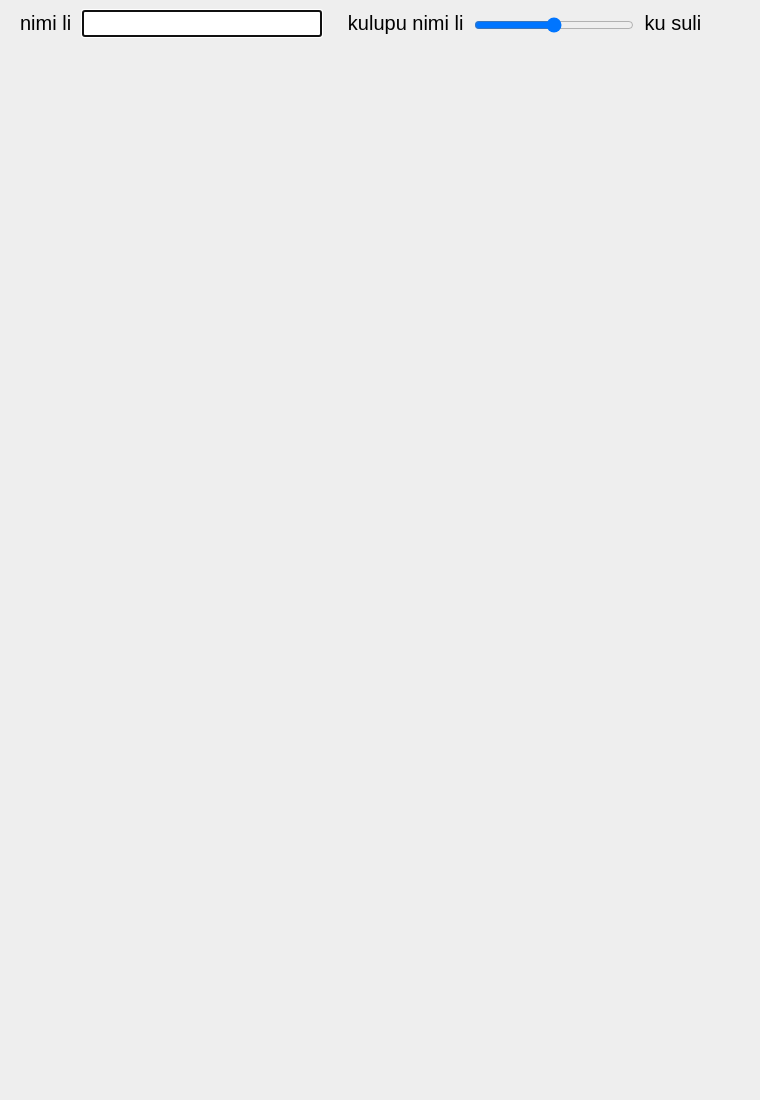
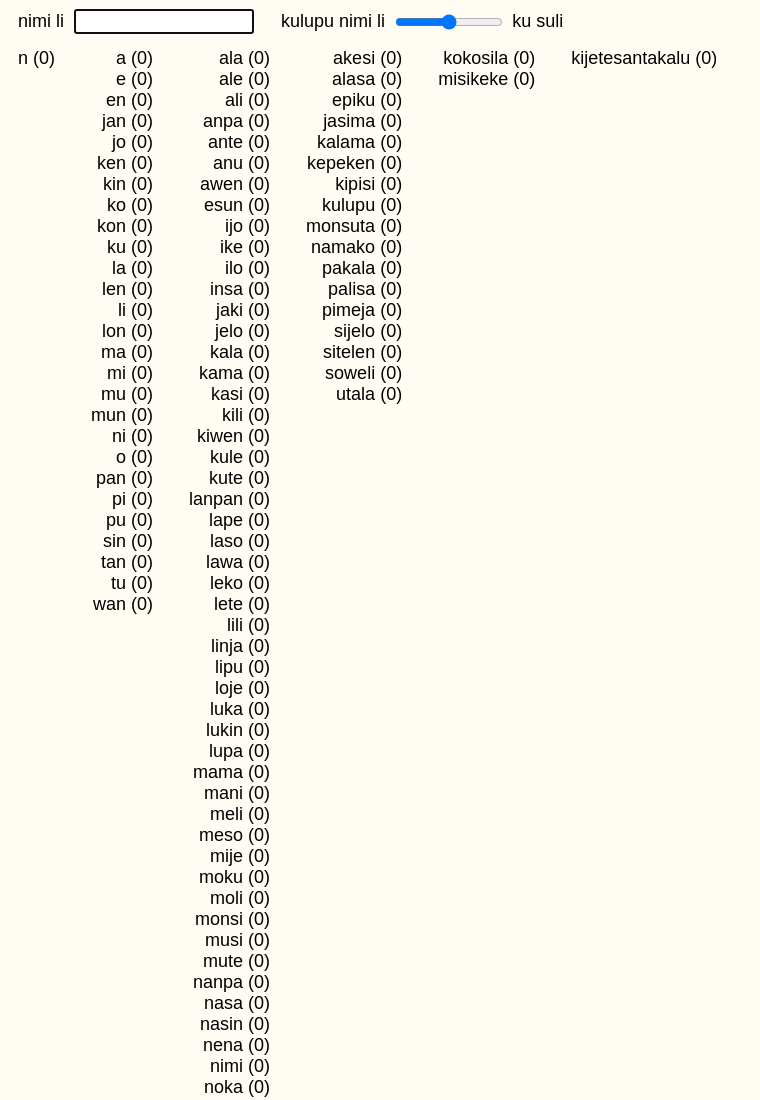
Before and after one commit to formicant/rhymusi, a website built with webpack: page public/index.html in a window 1280 px wide. Shown: the top 1100 px of the page, without its empty margins (0-760 px from the left). Before the commit the page ends 800 px from the top, so only its background shows below. Built offline with nearby package versions, Linux system fonts and the light colour scheme.

Commit message:
Display results

```diff
--- a/public/index.html
+++ b/public/index.html
@@ -9,18 +9,19 @@
     <title>rhyMusi</title>
   </head>
   <body>
-    <header>
-      <div>
+    <header id="header">
+      <section>
         <span>nimi li</span>
-        <input id="wordInput" type="text" />
-        <span class="separator"></span>
+        <input id="queryInput" type="text" />
+      </section>
+      <section>
         <span>kulupu nimi li</span>
         <input id="categorySlider" type="range" min="0" />
         <span id="categoryLabel"></span>
-      </div>
+      </section>
     </header>
     <main>
+      <div id="result"></div>
     </main>
-    <div id="content"></div>
   </body>
 </html>
--- a/public/style.css
+++ b/public/style.css
@@ -1,24 +1,39 @@
 * {
+  --bg-color: #fffcf4;
+  --text-color: #000;
+  --header-height: 2.65em;
+
   padding: 0px;
   margin: 0px;
   box-sizing: border-box;
 }
 
 body {
-  background-color: #eee;
+  background-color: var(--bg-color);
+  color: var(--text-color);
 }
 
 body, input {
   font-family: sans-serif;
-  font-size: 20px;
+  font-size: 18px;
 }
 
 header {
-  padding: 0.5em 1em;
+  position: fixed;
+  padding: 0 0.5em;
+  width: 100%;
+  height: var(--header-height);
+  background-color: var(--bg-color);
+  overflow: hidden;
 }
 
-main {
-  padding: 0 1em 1em;
+.shadow {
+  box-shadow: 0 0 2em rgba(0, 0, 0, 0.1);
+}
+
+header>section {
+  display: inline-block;
+  padding: 0.5em;;
 }
 
 input {
@@ -26,16 +41,33 @@ input {
 }
 
 input[type="text"] {
-  width: 12em;
+  width: 10em;
   padding: 0 0.25em;
 }
 
 input[type="range"] {
   vertical-align: middle;
-  width: 8em;;
+  width: 6em;
 }
 
-.separator {
+#categoryLabel {
   display: inline-block;
-  width: 0.5em;
+  width: 4em;
+  white-space: nowrap;
 }
+
+main {
+  padding-top: var(--header-height);
+  padding-bottom: 1em;
+}
+
+#result {
+  display: flex;
+  flex-flow: row nowrap;
+}
+
+.column {
+  padding: 0 1em;
+  text-align: right;
+  overflow: hidden;
+}
--- a/src/main.ts
+++ b/src/main.ts
@@ -1,12 +1,14 @@
-import { initInputs } from './ui';
+import { initInputs, showRhymes } from './ui';
 import { words } from './words';
-import { getSyllables, Syllable } from './phonetics';
+import { getRhymes } from './rhyme';
 
-function onChange(word: string, category: number) {
-  console.log(`Input values changed: '${word}', ${category}`);
+function onChange(query: string, category: number) {
+  console.log(`Input values changed: '${query}', ${category}`);
 
-  const wordList = words.filter(w => w.category <= category);
-  const syllables = getSyllables(word);
+  const wordList = words.filter((w) => w.category <= category);
+  const rhymes = getRhymes(query, wordList);
+
+  showRhymes(rhymes);
 }
 
 function initialize() {
--- a/src/rhyme.ts
+++ b/src/rhyme.ts
@@ -1,6 +1,7 @@
-import { Syllable, getVowelDistance, getConsonantDistance } from './phonetics';
+import { Word } from './words';
+import { Syllable, getSyllables, getVowelDistance, getConsonantDistance } from './phonetics';
 
-export function getRhymeDistance(syllables1: Syllable[], syllables2: Syllable[]): number {
+function getRhymeDistance(syllables1: Syllable[], syllables2: Syllable[]): number {
   const syllableCount = Math.min(syllables1.length, syllables2.length);
 
   let distance = 0;
@@ -19,3 +20,26 @@ export function getRhymeDistance(syllables1: Syllable[], syllables2: Syllable[])
 
   return distance;
 }
+
+export interface Rhyme {
+  readonly words: Word[];
+  readonly syllableCount: number;
+  readonly distance: number;
+}
+
+export function getRhymes(query: string, wordList: Word[]): Rhyme[] {
+  const querySyllables = getSyllables(query);
+
+  const singleWordRhymes = wordList
+    .map((w) => ({
+      words: [w],
+      syllableCount: w.syllables.length,
+      distance: getRhymeDistance(querySyllables, w.syllables),
+    }));
+
+  // TODO: multi-word rhymes
+
+  const rhymes = singleWordRhymes;
+  rhymes.sort((a, b) => a.distance - b.distance);
+  return rhymes;
+}
--- a/src/ui.ts
+++ b/src/ui.ts
@@ -1,4 +1,5 @@
-import { categories, defaultCategory } from './words';
+import { Word, categories, defaultCategory } from './words';
+import { Rhyme } from './rhyme';
 
 function getById<T extends HTMLElement>(id: string): T {
   const element = document.getElementById(id);
@@ -8,30 +9,77 @@ function getById<T extends HTMLElement>(id: string): T {
   return element as T;
 }
 
-export function initInputs(onChanged: (word: string, category: number) => void) {
-  const wordInput = getById<HTMLInputElement>('wordInput');
+export function initInputs(onChanged: (query: string, category: number) => void) {
+  const header = getById('header');
+  document.addEventListener('scroll', () => {
+    header.className = window.scrollY > 0 ? 'shadow' : '';
+  });
+
+  const queryInput = getById<HTMLInputElement>('queryInput');
   const categorySlider = getById<HTMLInputElement>('categorySlider');
   const categoryLabel = getById<HTMLSpanElement>('categoryLabel');
 
   function onCategoryInput() {
-    const word = wordInput.value;
     const category = Number(categorySlider.value);
     categoryLabel.textContent = categories[category];
-    onChanged(word, category);
+    onChanged(queryInput.value, category);
   }
 
-  function onWordInput() {
-    const word = wordInput.value;
+  function onQueryInput() {
     const category = Number(categorySlider.value);
-    onChanged(word, category);
+    onChanged(queryInput.value, category);
   }
 
   categorySlider.setAttribute('max', `${categories.length - 1}`);
   categorySlider.setAttribute('value', `${defaultCategory}`);
 
   categorySlider.addEventListener('input', onCategoryInput);
-  wordInput.addEventListener('input', onWordInput);
+  queryInput.addEventListener('input', onQueryInput);
 
   onCategoryInput();
-  wordInput.focus();
+  queryInput.focus();
 }
+
+function getWordElement(word: Word): HTMLSpanElement {
+  const span = document.createElement('span');
+  span.textContent = word.word;
+  span.title = word.definition;
+  return span;
+}
+
+function getRhymeElement(rhyme: Rhyme): HTMLDivElement {
+  const div = document.createElement('div');
+  for (const word of rhyme.words) {
+    div.appendChild(getWordElement(word));
+  }
+  div.append(` (${rhyme.distance})`);
+  return div;
+}
+
+function getColumnElement(header: string, rhymes: Rhyme[]): HTMLDivElement {
+  const div = document.createElement('div');
+  div.className = 'column';
+  for (const rhyme of rhymes) {
+    div.appendChild(getRhymeElement(rhyme));
+  }
+  return div;
+}
+
+export function showRhymes(rhymes: Rhyme[]) {
+  const result = getById('result');
+  result.innerHTML = '';
+
+  const columns: { [header: string]: Rhyme[] } = { };
+  for (const rhyme of rhymes) {
+    const header = String(rhyme.syllableCount);
+
+    if (!columns[header]) {
+      columns[header] = [];
+    }
+    columns[header].push(rhyme);
+  }
+
+  for (const [header, group] of Object.entries(columns)) {
+    result.appendChild(getColumnElement(header, group));
+  }
+}
```
